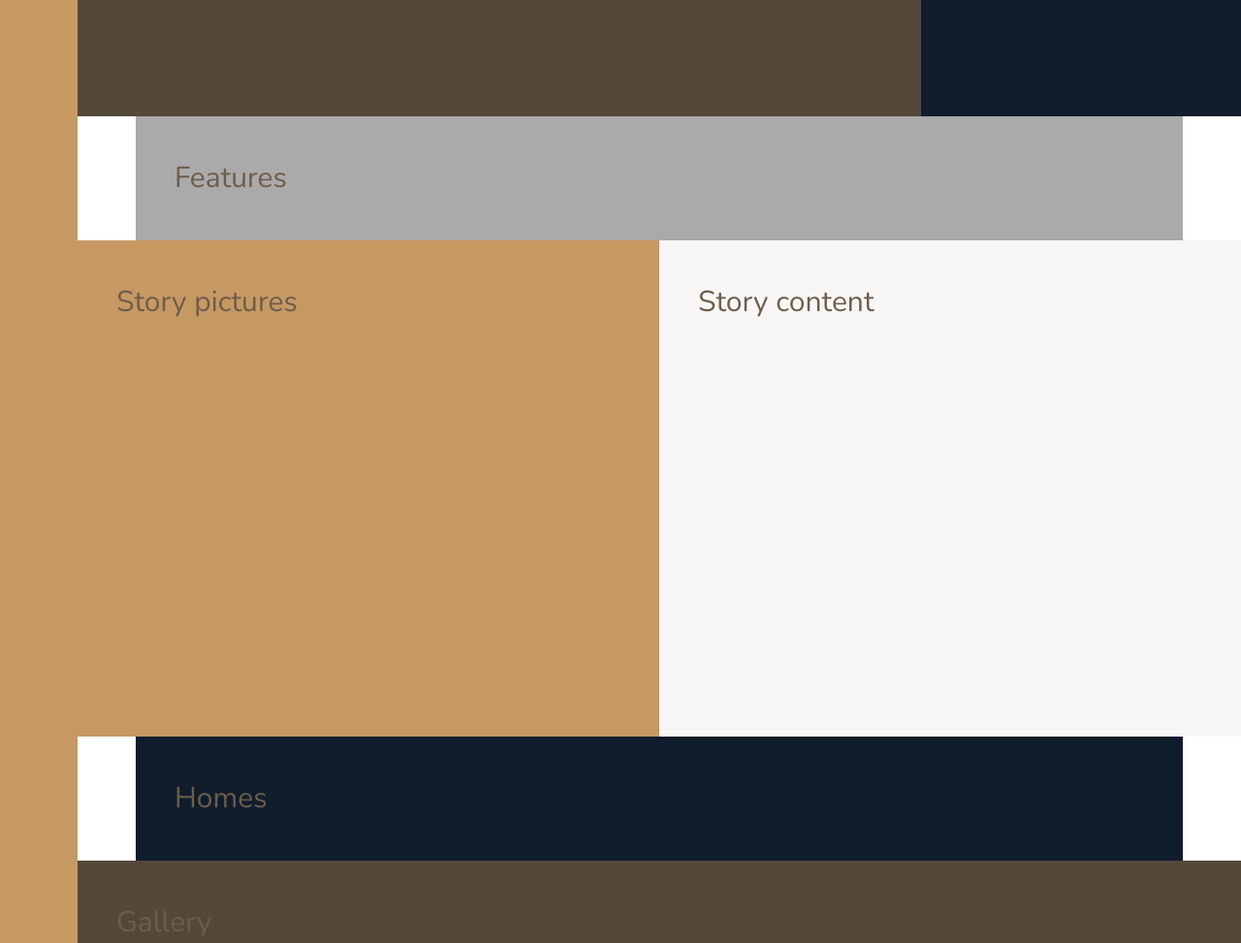
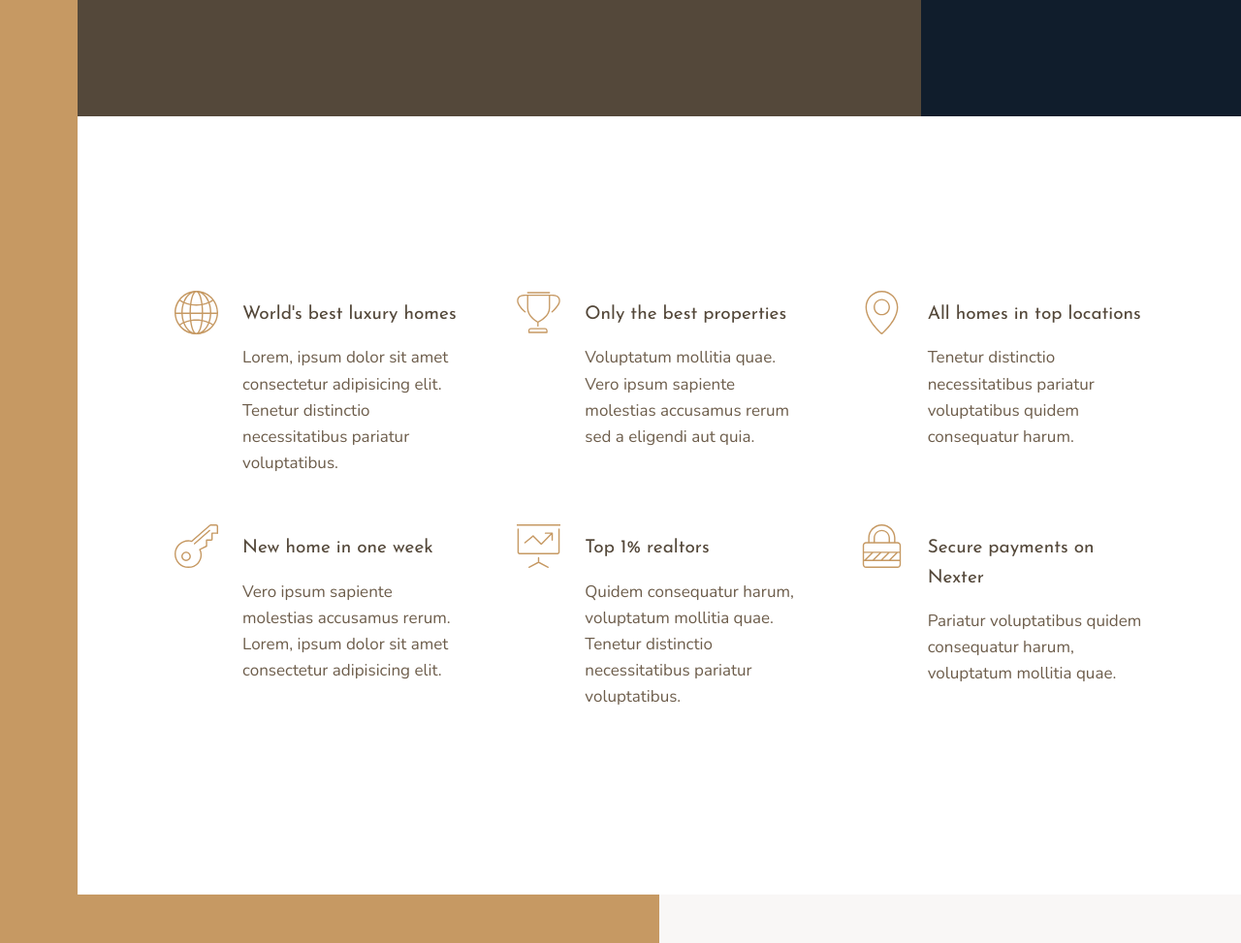
Before and after one commit to berkayaskin/real-estate-website, a website: page index.html in a window 1280 px wide. Shown: the part 520-1493 px from the top of the page at 97% size. Drawn offline with nearby package versions, Linux system fonts and the light colour scheme.

Commit message:
designed and made responsive the features section without using media queries

```diff
--- a/index.html
+++ b/index.html
@@ -25,7 +25,60 @@
         </div>
 
         <section class="features">
-            Features
+            <div class="feature">
+                <svg class="feature__icon">
+                    <use xlink:href="img/sprite.svg#icon-global"></use>
+                </svg>
+                <h4 class="heading-4 heading-4--dark">World's best luxury homes</h4>
+                <p class="feature__text">
+                    Lorem, ipsum dolor sit amet consectetur adipisicing elit. Tenetur distinctio necessitatibus pariatur voluptatibus.
+                </p>
+            </div>
+            <div class="feature">
+                <svg class="feature__icon">
+                    <use xlink:href="img/sprite.svg#icon-trophy"></use>
+                </svg>
+                <h4 class="heading-4 heading-4--dark">Only the best properties</h4>
+                <p class="feature__text">
+                    Voluptatum mollitia quae. Vero ipsum sapiente molestias accusamus rerum sed a eligendi aut quia.
+                </p>
+            </div>
+            <div class="feature">
+                <svg class="feature__icon">
+                    <use xlink:href="img/sprite.svg#icon-map-pin"></use>
+                </svg>
+                <h4 class="heading-4 heading-4--dark">All homes in top locations</h4>
+                <p class="feature__text">
+                    Tenetur distinctio necessitatibus pariatur voluptatibus quidem consequatur harum.
+                </p>
+            </div>
+            <div class="feature">
+                <svg class="feature__icon">
+                    <use xlink:href="img/sprite.svg#icon-key"></use>
+                </svg>
+                <h4 class="heading-4 heading-4--dark">New home in one week</h4>
+                <p class="feature__text">
+                    Vero ipsum sapiente molestias accusamus rerum. Lorem, ipsum dolor sit amet consectetur adipisicing elit.
+                </p>
+            </div>
+            <div class="feature">
+                <svg class="feature__icon">
+                    <use xlink:href="img/sprite.svg#icon-presentation"></use>
+                </svg>
+                <h4 class="heading-4 heading-4--dark">Top 1% realtors</h4>
+                <p class="feature__text">
+                    Quidem consequatur harum, voluptatum mollitia quae. Tenetur distinctio necessitatibus pariatur voluptatibus.
+                </p>
+            </div>
+            <div class="feature">
+                <svg class="feature__icon">
+                    <use xlink:href="img/sprite.svg#icon-lock"></use>
+                </svg>
+                <h4 class="heading-4 heading-4--dark">Secure payments on Nexter</h4>
+                <p class="feature__text">
+                    Pariatur voluptatibus quidem consequatur harum, voluptatum mollitia quae.
+                </p>
+            </div>
         </section>
 
         <div class="story__pictures">
--- a/sass/_features.scss
+++ b/sass/_features.scss
@@ -1,4 +1,30 @@
 .features {
-  background-color: $color-grey-light-2;
   grid-column: center-start / center-end;
+
+  margin: 15rem 0;
+
+  display: grid;
+  grid-template-columns: repeat(auto-fit, minmax(25rem, 1fr));
+  grid-gap: 6rem;
+  align-items: start;
 }
+
+.feature {
+
+  display: grid;
+  grid-template-columns: min-content 1fr;
+  grid-gap: 1.5rem 2.5rem;
+
+  &__icon {
+    fill: $color-primary;
+    width: 4.5rem;
+    height: 4.5rem;
+    grid-row: 1 / span 2;
+    transform: translateY(-1rem);
+  }
+
+  &__text {
+    font-size: 1.7rem;
+  }
+
+}
--- a/sass/_typography.scss
+++ b/sass/_typography.scss
@@ -0,0 +1,29 @@
+%heading {
+  font-family: $font-display;
+  font-weight: 400;
+}
+
+.heading-1 {
+  @extend %heading;
+}
+
+.heading-2 {
+  @extend %heading;
+}
+
+.heading-3 {
+  @extend %heading;
+}
+
+.heading-4 {
+  @extend %heading;
+  font-size: 1.9rem;
+
+  &--light {
+    color: $color-grey-light-1;
+  }
+
+  &--dark {
+    color: $color-grey-dark-1;
+  }
+}
```
Also changed, not shown: css/style.css.
